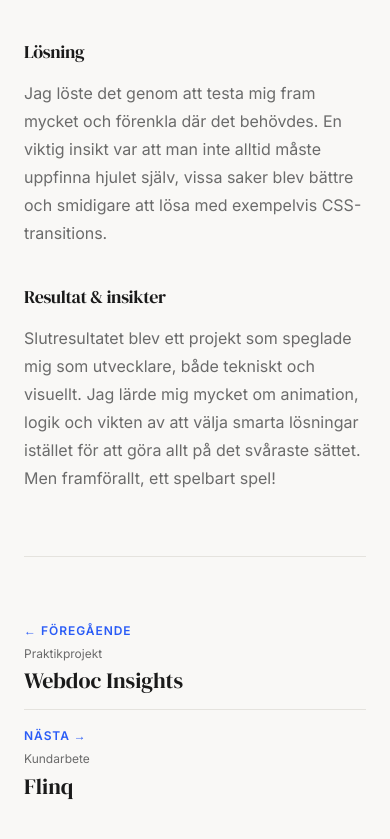
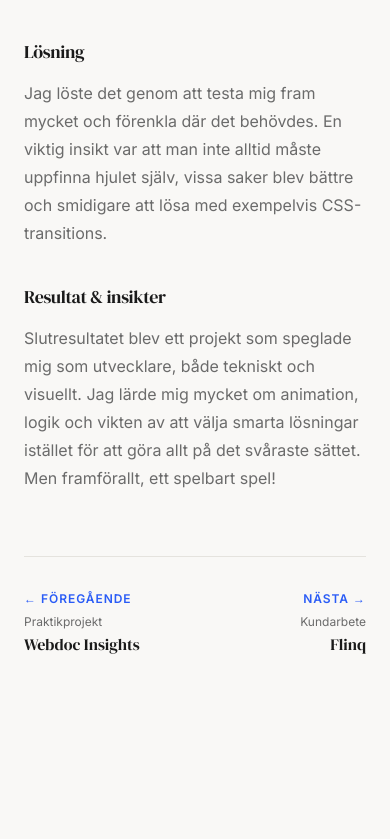
Before and after one commit to kaspvik/kaspervikstrom, a Next.js app: page /projects/boomi in a window 390 px wide. Shown: the part 3467-4306 px from the top of the page. After the commit the page ends 4225 px from the top, so only its background shows below. Built offline with nearby package versions, Linux system fonts and the light colour scheme.

Commit message:
Fix navbar layout for mobile: adjust padding and flex properties for better responsiveness

```diff
--- a/src/components/ProjectNav/ProjectNav.module.css
+++ b/src/components/ProjectNav/ProjectNav.module.css
@@ -137,19 +137,28 @@
 
 
 @media (max-width: 480px) {
+  .side {
+    min-width: 0;
+  }
+
   .nav {
-    flex-direction: column;
-    gap: 0;
+    gap: 0.5rem;
   }
 
   .sideRight {
-    justify-content: flex-start;
-    border-top: 1px solid var(--color-border);
+    padding-left: 0.5rem;
   }
 
-  .linkRight {
-    align-items: flex-start;
-    text-align: left;
+  .nav {
+    padding-top: 1.5rem;
+  }
+
+  .link {
+    padding: 0.5rem 0;
+  }
+
+  .name {
+    font-size: 1rem;
   }
 
   .desktopOnly {
```
